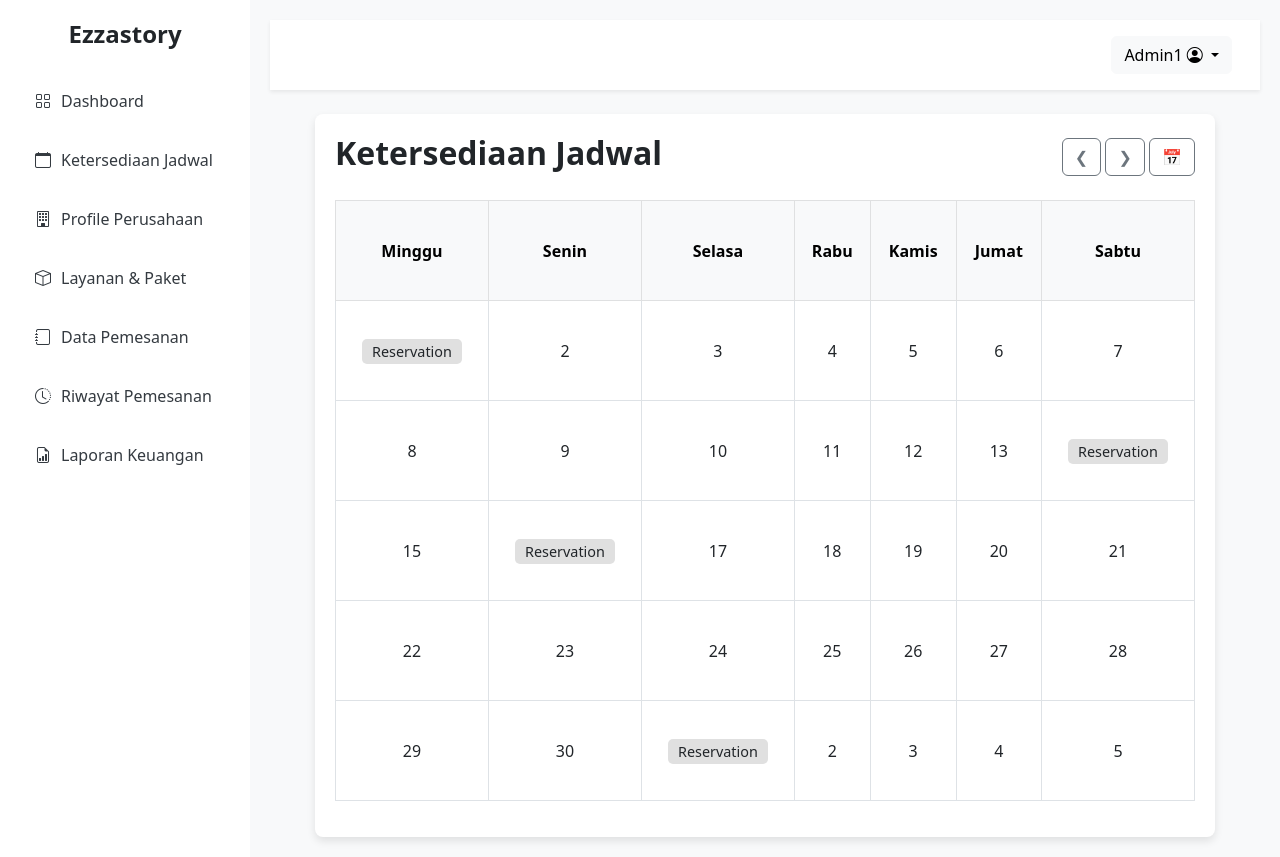
After one commit to muhammadrudi-ui/ezzastory, a CodeIgniter 4 app: the page made by app/Views/admin/ketersediaan-jadwal.php in a window 1280 px wide. The commit adds this page. Run offline with PHP 8.4 and a stand-in for CodeIgniter, Linux system fonts and the light colour scheme; the template is opened without the code that fills it, so the values that code supplies are empty; some libraries are stand-ins or nearby versions.

Commit message:
update admin layout

```diff
--- a/app/Config/Routes.php
+++ b/app/Config/Routes.php
@@ -14,3 +14,5 @@ $routes->get('/portofolio-detail', 'PortofolioController::detail');
 $routes->get('/reservasi', 'ReservasiController::index');
 
 $routes->get('/dashboard', 'BerandaController::index_admin');
+$routes->get('/ketersediaan-jadwal', 'JadwalController::index');
+$routes->get('/profile-perusahaan', 'ProfileController::index_admin');
--- a/app/Controllers/ProfileController.php
+++ b/app/Controllers/ProfileController.php
@@ -11,4 +11,9 @@ class ProfileController extends BaseController
     {
         return view('about');
     }
+
+    public function index_admin()
+    {
+        return view('admin/profile-view');
+    }
 }
--- /dev/null
+++ b/app/Views/admin/ketersediaan-jadwal.php
@@ -0,0 +1,118 @@
+<?= $this->extend('layout/app-admin') ?>
+
+<?= $this->section('content') ?>
+
+<head>
+    <meta charset="UTF-8">
+    <meta name="viewport" content="width=device-width, initial-scale=1.0">
+    <title>Ketersediaan Jadwal</title>
+    <link rel="stylesheet" href="https://cdn.jsdelivr.net/npm/bootstrap@5.3.0/dist/css/bootstrap.min.css">
+    <style>
+        .calendar-container {
+            max-width: 900px;
+            margin: auto;
+            background: #fff;
+            padding: 20px;
+            border-radius: 8px;
+            box-shadow: 0 4px 8px rgba(0, 0, 0, 0.1);
+        }
+
+        .calendar-header {
+            display: flex;
+            justify-content: space-between;
+            align-items: center;
+            margin-bottom: 20px;
+        }
+
+        .calendar-table th,
+        .calendar-table td {
+            text-align: center;
+            vertical-align: middle;
+            height: 100px;
+        }
+
+        .reservation {
+            background: #e0e0e0;
+            border-radius: 5px;
+            padding: 3px 10px;
+            font-size: 0.9rem;
+        }
+    </style>
+</head>
+
+<body>
+    <div class="container mt-4">
+        <div class="calendar-container">
+            <div class="calendar-header">
+                <h2 class="fw-bold">Ketersediaan Jadwal</h2>
+                <div>
+                    <button class="btn btn-outline-secondary">&#10094;</button>
+                    <button class="btn btn-outline-secondary">&#10095;</button>
+                    <button class="btn btn-outline-secondary">📅</button>
+                </div>
+            </div>
+            <table class="table table-bordered calendar-table">
+                <thead class="table-light">
+                    <tr>
+                        <th>Minggu</th>
+                        <th>Senin</th>
+                        <th>Selasa</th>
+                        <th>Rabu</th>
+                        <th>Kamis</th>
+                        <th>Jumat</th>
+                        <th>Sabtu</th>
+                    </tr>
+                </thead>
+                <tbody>
+                    <tr>
+                        <td><span class="reservation">Reservation</span></td>
+                        <td>2</td>
+                        <td>3</td>
+                        <td>4</td>
+                        <td>5</td>
+                        <td>6</td>
+                        <td>7</td>
+                    </tr>
+                    <tr>
+                        <td>8</td>
+                        <td>9</td>
+                        <td>10</td>
+                        <td>11</td>
+                        <td>12</td>
+                        <td>13</td>
+                        <td><span class="reservation">Reservation</span></td>
+                    </tr>
+                    <tr>
+                        <td>15</td>
+                        <td><span class="reservation">Reservation</span></td>
+                        <td>17</td>
+                        <td>18</td>
+                        <td>19</td>
+                        <td>20</td>
+                        <td>21</td>
+                    </tr>
+                    <tr>
+                        <td>22</td>
+                        <td>23</td>
+                        <td>24</td>
+                        <td>25</td>
+                        <td>26</td>
+                        <td>27</td>
+                        <td>28</td>
+                    </tr>
+                    <tr>
+                        <td>29</td>
+                        <td>30</td>
+                        <td><span class="reservation">Reservation</span></td>
+                        <td>2</td>
+                        <td>3</td>
+                        <td>4</td>
+                        <td>5</td>
+                    </tr>
+                </tbody>
+            </table>
+        </div>
+    </div>
+</body>
+
+<?= $this->endSection() ?>
--- /dev/null
+++ b/app/Views/layout/app-admin.php
@@ -0,0 +1,166 @@
+<!DOCTYPE html>
+<html lang="en">
+
+<head>
+    <meta charset="UTF-8">
+    <meta name="viewport" content="width=device-width, initial-scale=1.0">
+    <title>Admin Ezzastory</title>
+    <link rel="stylesheet" href="https://cdn.jsdelivr.net/npm/bootstrap@5.3.0/dist/css/bootstrap.min.css">
+    <script src="https://cdn.jsdelivr.net/npm/bootstrap@5.3.0/dist/js/bootstrap.bundle.min.js"></script>
+    <link rel="stylesheet" href="https://cdn.jsdelivr.net/npm/bootstrap-icons/font/bootstrap-icons.css">
+
+    <style>
+        body {
+            display: flex;
+        }
+
+        /* Sidebar */
+        .sidebar {
+            width: 250px;
+            background: #ffffff;
+            min-height: 100vh;
+            padding: 20px;
+            box-shadow: 2px 0 5px rgba(0, 0, 0, 0.1);
+            transition: transform 0.3s ease-in-out;
+        }
+
+        .sidebar h4 {
+            text-align: center;
+            margin-bottom: 30px;
+            font-weight: bold;
+        }
+
+        .sidebar .nav-item {
+            margin-bottom: 15px;
+        }
+
+        .sidebar .nav-link {
+            display: flex;
+            align-items: center;
+            gap: 10px;
+            color: #343a40;
+            padding: 10px 15px;
+            border-radius: 5px;
+            transition: background 0.8s ease-in-out;
+            text-decoration: none;
+        }
+
+        .sidebar .nav-link:hover {
+            background: #000000;
+            color: #ffffff;
+        }
+
+        .content {
+            flex: 1;
+            padding: 20px;
+            background: #f8f9fa;
+        }
+
+        /* Untuk layar mobile */
+        @media (max-width: 767.98px) {
+            .sidebar {
+                position: fixed;
+                top: 0;
+                left: 0;
+                height: 100%;
+                z-index: 1000;
+                transform: translateX(-100%);
+            }
+
+            .sidebar.show {
+                transform: translateX(0);
+            }
+        }
+    </style>
+</head>
+
+<body>
+    <!-- Sidebar -->
+    <div class="sidebar" id="sidebar">
+        <h4>Ezzastory</h4>
+        <ul class="nav flex-column">
+            <li class="nav-item">
+                <a class="nav-link active" href="/dashboard"><i class="bi bi-grid"></i> Dashboard</a>
+            </li>
+            <li class="nav-item">
+                <a class="nav-link" href="/ketersediaan-jadwal"><i class="bi bi-calendar"></i> Ketersediaan
+                    Jadwal</a>
+            </li>
+            <li class="nav-item">
+                <a class="nav-link" href="/profile-perusahaan"><i class="bi bi-building"></i> Profile Perusahaan</a>
+            </li>
+            <li class="nav-item">
+                <a class="nav-link" href="#"><i class="bi bi-box"></i> Layanan & Paket</a>
+            </li>
+            <li class="nav-item">
+                <a class="nav-link" href="#"><i class="bi bi-journal"></i> Data Pemesanan</a>
+            </li>
+            <li class="nav-item">
+                <a class="nav-link" href="#"><i class="bi bi-clock-history"></i> Riwayat Pemesanan</a>
+            </li>
+            <li class="nav-item">
+                <a class="nav-link" href="#"><i class="bi bi-file-earmark-bar-graph"></i> Laporan Keuangan</a>
+            </li>
+        </ul>
+    </div>
+
+    <!-- Main Content -->
+    <div class="content">
+        <nav class="navbar navbar-expand-lg navbar-light bg-white shadow-sm p-3">
+            <div class="container-fluid">
+                <!-- Toggler hanya muncul di mobile -->
+                <button class="btn btn-outline-dark d-md-none" id="sidebarToggle">
+                    <i class="bi bi-list"></i>
+                </button>
+                <div class="dropdown ms-auto">
+                    <button class="btn btn-light dropdown-toggle" type="button" id="userDropdown"
+                        data-bs-toggle="dropdown">
+                        Admin1 <i class="bi bi-person-circle"></i>
+                    </button>
+                    <ul class="dropdown-menu dropdown-menu-end" aria-labelledby="userDropdown">
+                        <li><a class="dropdown-item" href="#">Profile</a></li>
+                        <li><a class="dropdown-item text-danger" href="#">Logout</a></li>
+                    </ul>
+                </div>
+            </div>
+        </nav>
+
+        <main>
+            <?= $this->renderSection('content') ?>
+        </main>
+    </div>
+
+    <script>
+        document.getElementById('sidebarToggle').addEventListener('click', function () {
+            let sidebar = document.getElementById('sidebar');
+            sidebar.classList.toggle('show');
+        });
+
+        // Menutup sidebar ketika pengguna mengklik di luar sidebar
+        document.addEventListener('click', function (event) {
+            let sidebar = document.getElementById('sidebar');
+            let toggleButton = document.getElementById('sidebarToggle');
+
+            if (!sidebar.contains(event.target) && !toggleButton.contains(event.target)) {
+                sidebar.classList.remove('show');
+            }
+        });
+    </script>
+    <script>
+        document.addEventListener("DOMContentLoaded", function () {
+            let sidebarLinks = document.querySelectorAll(".sidebar .nav-link");
+            let currentPath = window.location.pathname;
+
+            sidebarLinks.forEach(link => {
+                if (link.getAttribute("href") === currentPath) {
+                    link.classList.add("active");
+                    link.style.background = "#000000";
+                    link.style.color = "#ffffff";
+                }
+            });
+        });
+    </script>
+
+</body>
+
+</html>
```
Also changed, not shown: app/Controllers/JadwalController.php (added, +14 -0 lines), app/Views/admin/dashboard.php (+67 -77 lines), app/Views/admin/profile-view.php (added).
